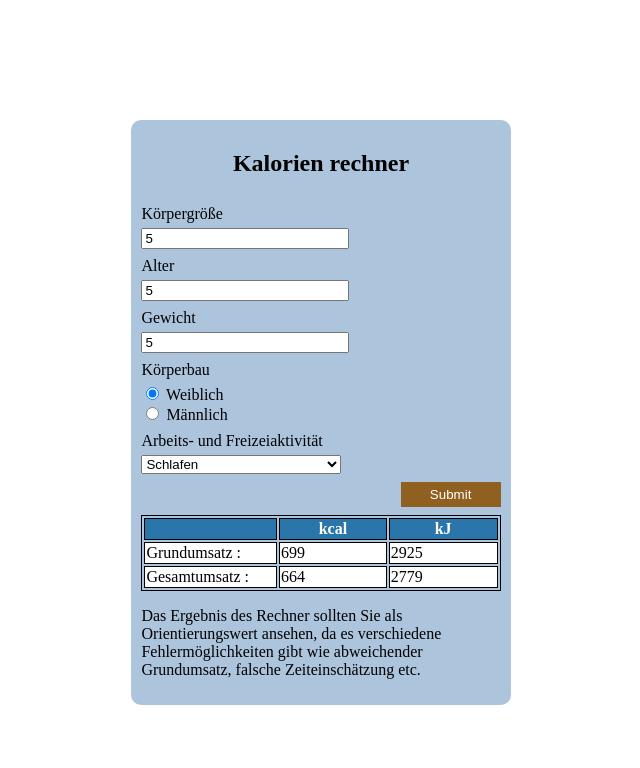
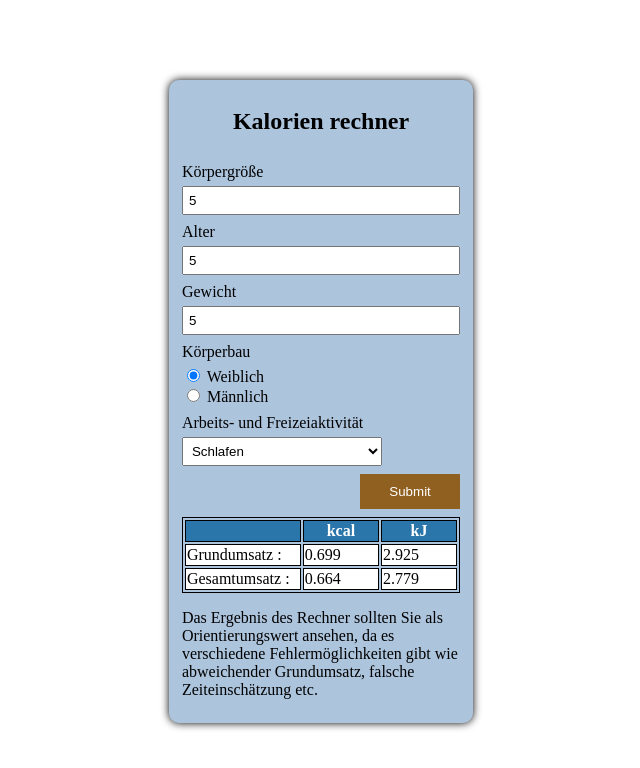
Before and after one commit to kemaltt/JS_Projekt_Kalorien_Rechner, a plain HTML site: page index.html in a window 1280 px wide. Both pictures are taken after typing "5", "5", "5" into the empty fields and a click on the input "Submit". Shown: the whole page, without its empty margins (319-959 px from the left). Drawn offline with Linux system fonts and the light colour scheme.

Commit message:
last commit

```diff
--- a/assets/css/style.css
+++ b/assets/css/style.css
@@ -1,8 +1,9 @@
 section {
     background-color: #ADC4DD;
-    margin: 15vh 35%;
+    margin: 10vh 38%;
     border-radius: 10px;
-    padding: 10px;
+    padding: 1vh 1%;
+    box-shadow: 0px 0px 8px black;
 }
 
 h2 {
@@ -19,7 +20,12 @@ form label {
 }
 
 form input[type="number"] {
-    width: 200px;
+    width: 95%;
+    padding: 5px;
+}
+
+select {
+    padding: 5px;
 }
 
 form input[type="submit"] {
@@ -28,9 +34,14 @@ form input[type="submit"] {
     background-color: #906021;
     border: none;
     color: #fff;
-    padding: 5px;
+    padding: 10px 15px;
     cursor: pointer;
     margin-left: auto;
+}
+
+form input[type="submit"]:active {
+    background-color: blue;
+    color: #fff;
 }
 
 table,
--- a/assets/js/main.js
+++ b/assets/js/main.js
@@ -18,11 +18,11 @@ const calculate = () => {
     } else {
         grundUmsatz = 664.7 + (13.7 * weight.value) + (5 * size.value) - (6.8 * alter.value);
     }
-    output_grund_kcal.innerHTML = grundUmsatz.toFixed();
+    output_grund_kcal.innerHTML = (grundUmsatz / 1000).toFixed(3);
     gesamtUmsatz = grundUmsatz * Number(palFaktor.value);
-    output_gesamt_kcal.innerHTML = gesamtUmsatz.toFixed();
+    output_gesamt_kcal.innerHTML = (gesamtUmsatz / 1000).toFixed(3);
     grundUmsatzkj = grundUmsatz * 4.1868;
-    output_grund_kJ.innerHTML = grundUmsatzkj.toFixed();
+    output_grund_kJ.innerHTML = (grundUmsatzkj / 1000).toFixed(3);
     gesamtUmsatzkj = gesamtUmsatz * 4.1868;
-    output_gesamt_kJ.innerHTML = gesamtUmsatzkj.toFixed()
+    output_gesamt_kJ.innerHTML = (gesamtUmsatzkj / 1000).toFixed(3)
 }
```
Also changed, not shown: 1 other file.
